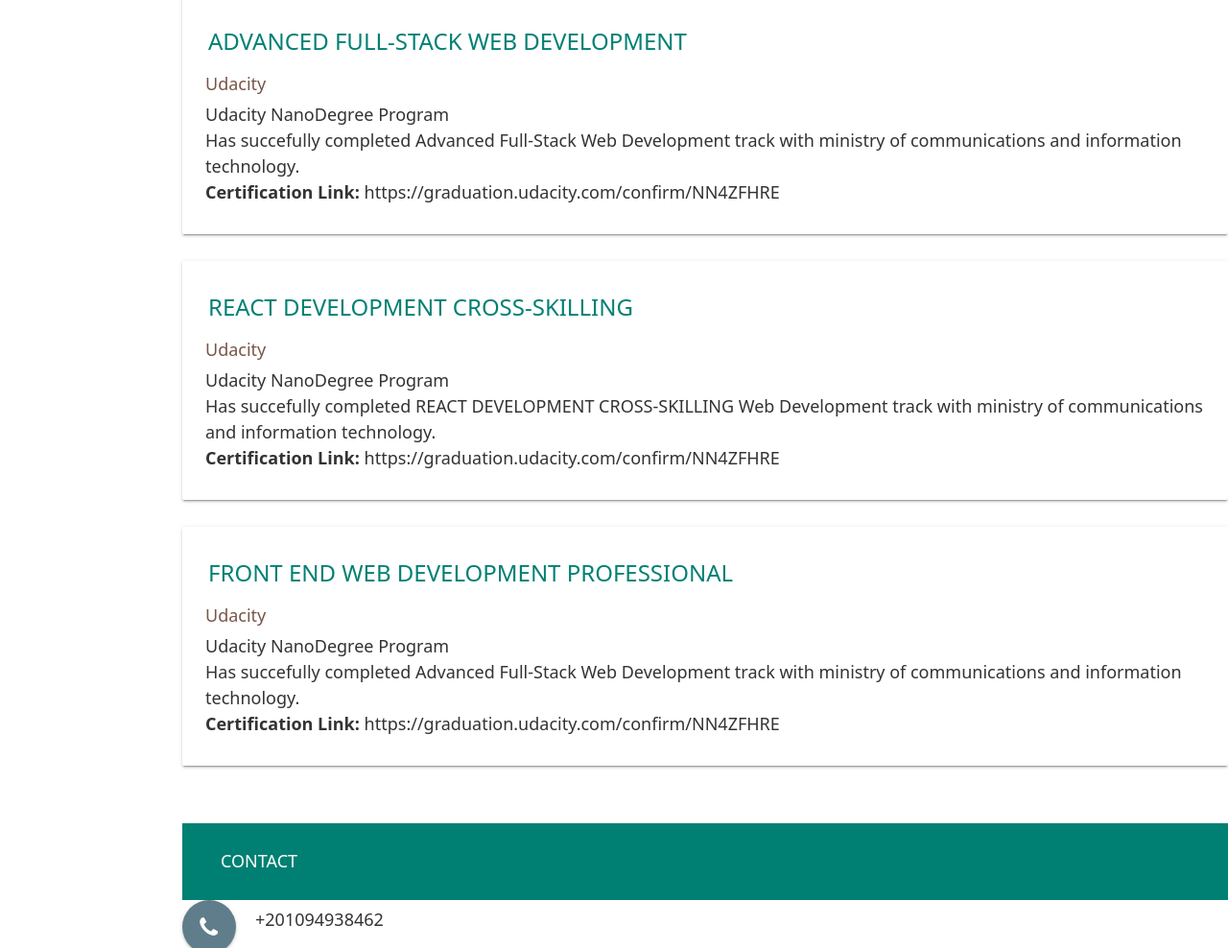
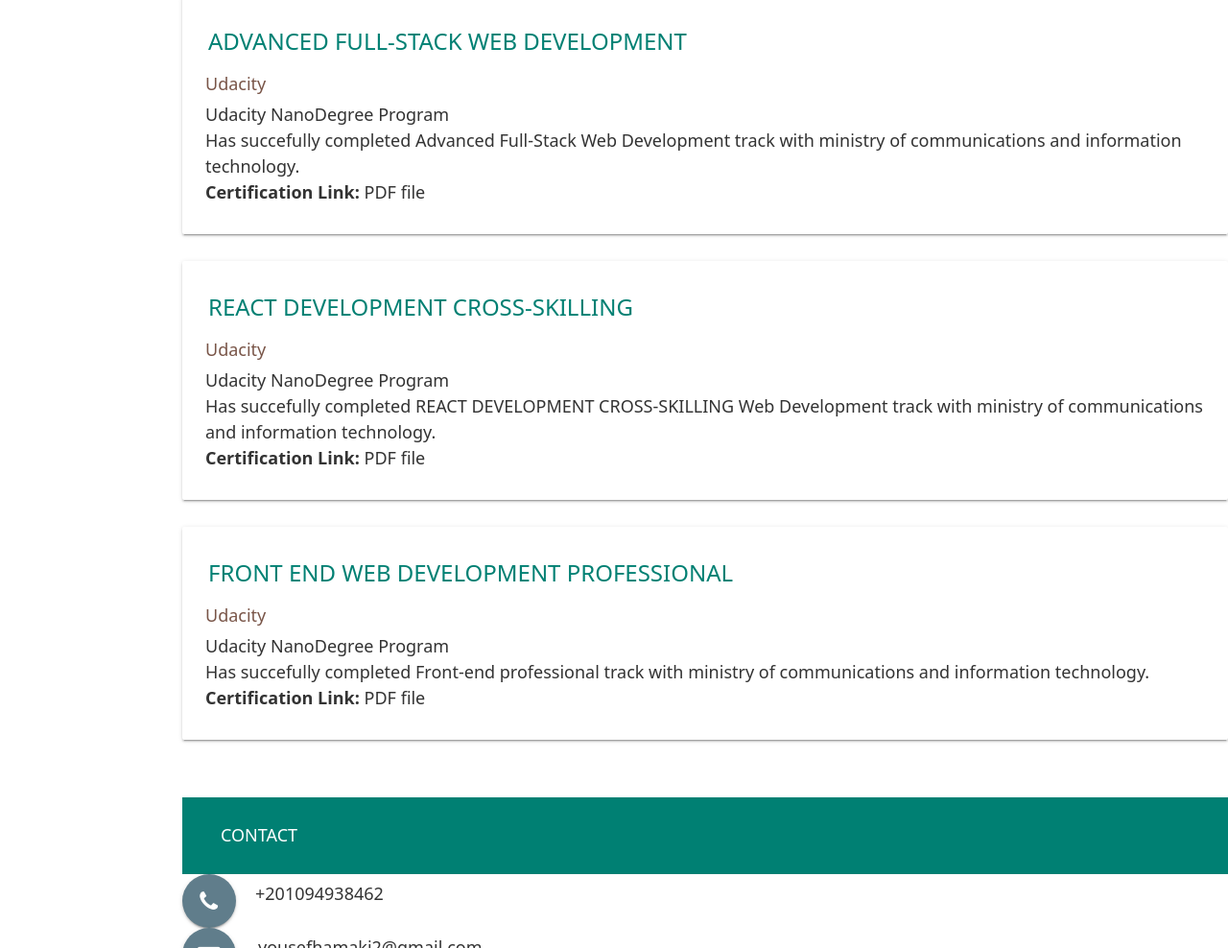
Before and after one commit to yousefhamaki/personal-website, a plain HTML site: page index.html in a window 1280 px wide. Shown: the part 5611-6599 px from the top of the page at 96% size. Drawn offline with nearby package versions, Linux system fonts and the light colour scheme.

Commit message:
update certificates

```diff
--- a/index.html
+++ b/index.html
@@ -778,7 +778,7 @@
             <div class="card">
               <div class="card-content">
                 <p>
-                  <span class="card-title"><a href="https://graduation.udacity.com/confirm/NN4ZFHRE" target="_blank" class="teal-text hoverline">ADVANCED FULL-STACK WEB DEVELOPMENT</a></span>
+                  <span class="card-title"><a href="https://yousefhamaki.vercel.app/assets/certificates/full-stack-certificate.pdf" target="_blank" class="teal-text hoverline">ADVANCED FULL-STACK WEB DEVELOPMENT</a></span>
                 </p>
                 <p class="brown-text">Udacity</p>
                 <p>
@@ -787,7 +787,7 @@
                   Has succefully completed Advanced Full-Stack Web Development
                   track with ministry of communications and information technology.
                   <br>
-                  <b>Certification Link: </b> <a target="_blank" href="https://graduation.udacity.com/confirm/NN4ZFHRE">https://graduation.udacity.com/confirm/NN4ZFHRE</a>
+                  <b>Certification Link: </b> <a target="_blank" href="https://yousefhamaki.vercel.app/assets/certificates/full-stack-certificate.pdf">PDF file</a>
                 </p>
               </div>
             </div>
@@ -797,7 +797,7 @@
             <div class="card">
               <div class="card-content">
                 <p>
-                  <span class="card-title"><a href="https://graduation.udacity.com/confirm/JCRRLNUT" target="_blank" class="teal-text hoverline">REACT DEVELOPMENT CROSS-SKILLING</a></span>
+                  <span class="card-title"><a href="assets/certificates/react-certificate.pdf" target="_blank" class="teal-text hoverline">REACT DEVELOPMENT CROSS-SKILLING</a></span>
                 </p>
                 <p class="brown-text">Udacity</p>
                 <p>
@@ -806,7 +806,7 @@
                   Has succefully completed REACT DEVELOPMENT CROSS-SKILLING Web Development
                   track with ministry of communications and information technology.
                   <br>
-                  <b>Certification Link: </b> <a target="_blank" href="https://graduation.udacity.com/confirm/NN4ZFHRE">https://graduation.udacity.com/confirm/NN4ZFHRE</a>
+                  <b>Certification Link: </b> <a target="_blank" href="assets/certificates/react-certificate.pdf">PDF file</a>
                 </p>
               </div>
             </div>
@@ -816,16 +816,15 @@
             <div class="card">
               <div class="card-content">
                 <p>
-                  <span class="card-title"><a href="https://graduation.udacity.com/confirm/NN4ZFHRE" target="_blank" class="teal-text hoverline">FRONT END WEB DEVELOPMENT PROFESSIONAL</a></span>
+                  <span class="card-title"><a href="/assets/certificates/full-stack-certificate.pdf" target="_blank" class="teal-text hoverline">FRONT END WEB DEVELOPMENT PROFESSIONAL</a></span>
                 </p>
                 <p class="brown-text">Udacity</p>
                 <p>
                   Udacity NanoDegree Program
                   <br>
-                  Has succefully completed Advanced Full-Stack Web Development
-                  track with ministry of communications and information technology.
+                  Has succefully completed Front-end professional track with ministry of communications and information technology.
                   <br>
-                  <b>Certification Link: </b> <a target="_blank" href="https://graduation.udacity.com/confirm/NN4ZFHRE">https://graduation.udacity.com/confirm/NN4ZFHRE</a>
+                  <b>Certification Link: </b> <a target="_blank" href="/assets/certificates/full-stack-certificate.pdf">PDF file</a>
                 </p>
               </div>
             </div>
```
Also changed, not shown: 3 other files.
